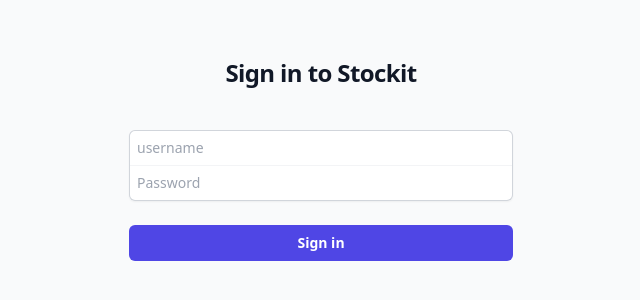
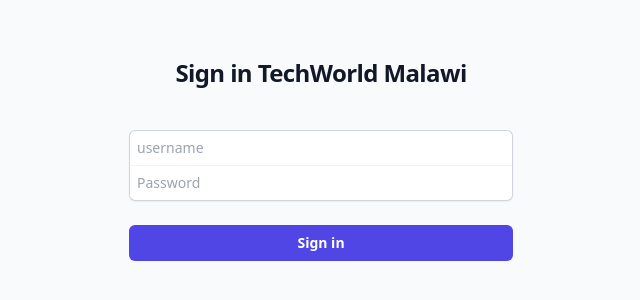
Before and after one commit to BernMasache/stockit, a Next.js app: page /login in a window 1280 px wide. Shown: the part 262-562 px from the top of the page, without its empty margins (319-959 px from the left). Built offline with nearby package versions, Linux system fonts and the light colour scheme; no server answers.

Commit message:
app name

```diff
--- a/pages/login.jsx
+++ b/pages/login.jsx
@@ -59,7 +59,7 @@
               alt="Your Company"
             /> */}
             <h2 className="mt-10 text-center text-2xl font-bold leading-9 tracking-tight text-gray-900">
-              Sign in to Stockit
+              Sign in TechWorld Malawi
             </h2>
           </div>
           <form className="space-y-6" onSubmit={loginUser}>
```
